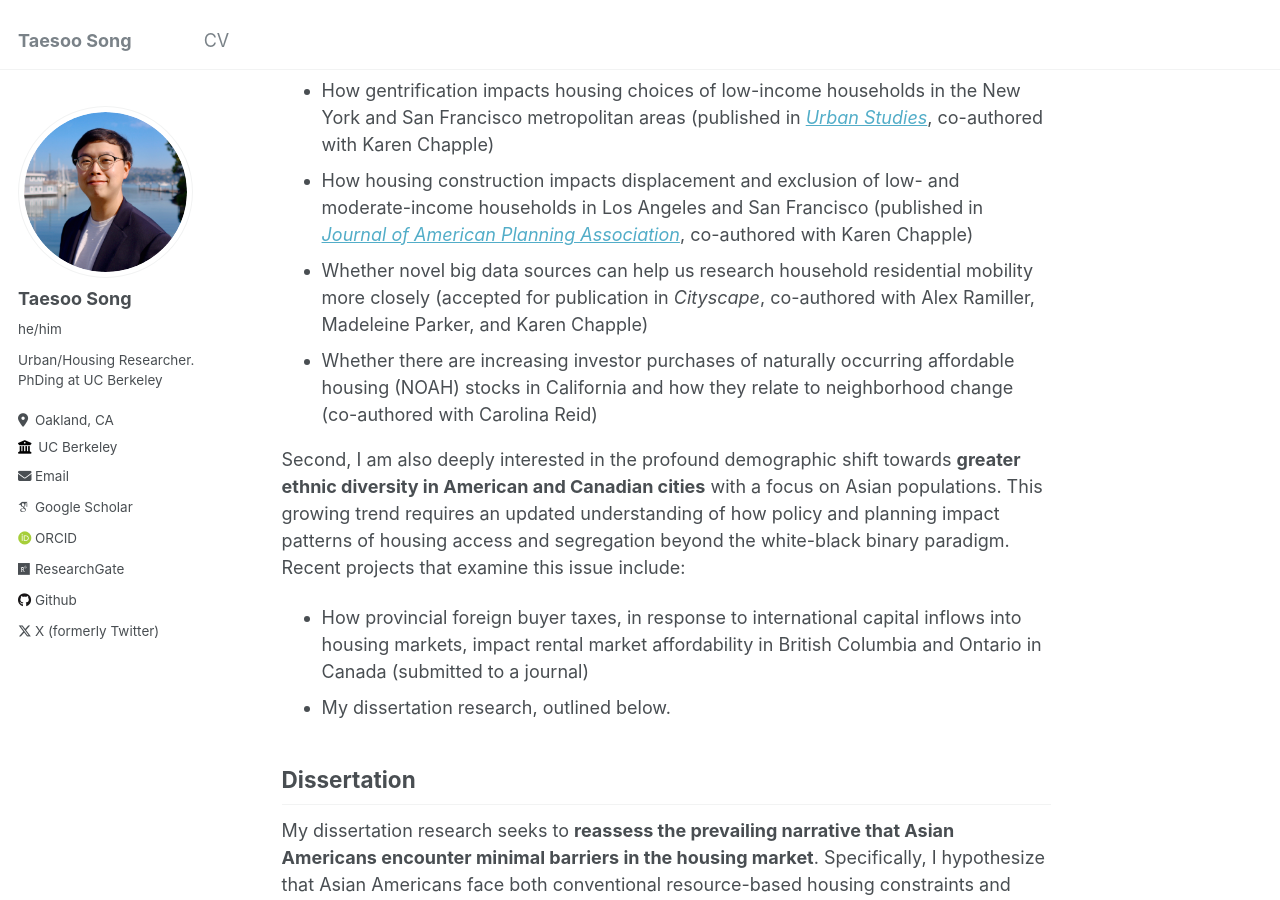
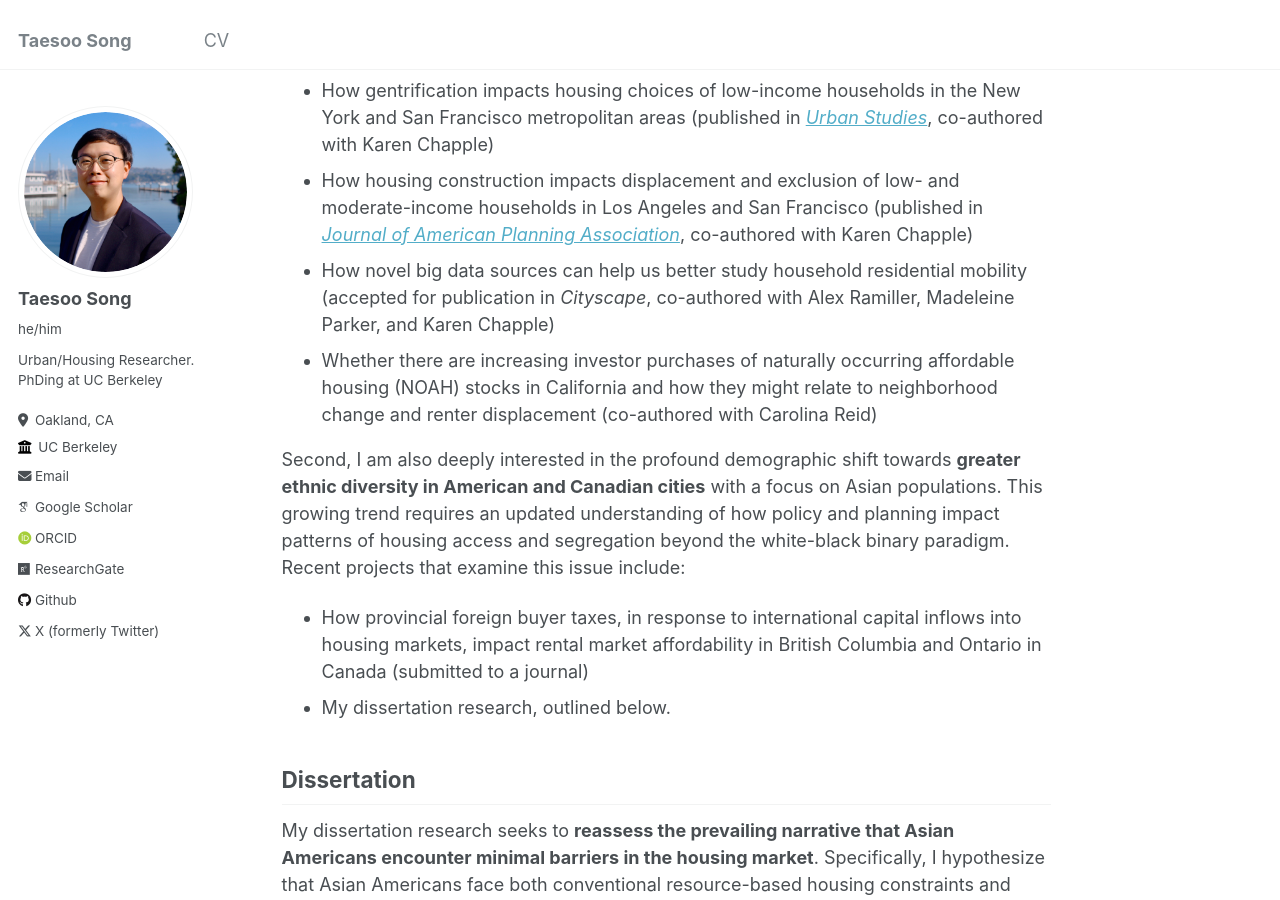
Before and after one commit to taesoosong/taesoosong.github.io, a Jekyll site: the page built from _pages/about.md, in a window 1280 px wide and 900 px high, scrolled down 806 px. Built offline with Jekyll 4.4.1, drawn with Linux system fonts in a browser that asks for light colours; some web fonts are replaced.

Commit message:
Update about.md

```diff
--- a/_pages/about.md
+++ b/_pages/about.md
@@ -25,8 +25,8 @@ I have two sets of closely related research areas.
 First, I study the nexus between **local housing policies, neighborhood change, and residential outcomes of low-income and minority households**, particularly in high-cost metropolitan areas. My recent and ongoing projects have explored:
 - How gentrification impacts housing choices of low-income households in the New York and San Francisco metropolitan areas (published in [_Urban Studies_](https://doi.org/10.1177/00420980241244699), co-authored with Karen Chapple)
 - How housing construction impacts displacement and exclusion of low- and moderate-income households in Los Angeles and San Francisco (published in [_Journal of American Planning Association_](https://doi.org/10.1080/01944363.2024.2319293), co-authored with Karen Chapple)
-- Whether novel big data sources can help us research household residential mobility more closely (accepted for publication in _Cityscape_, co-authored with Alex Ramiller, Madeleine Parker, and Karen Chapple)
-- Whether there are increasing investor purchases of naturally occurring affordable housing (NOAH) stocks in California and how they relate to neighborhood change (co-authored with Carolina Reid)
+- How novel big data sources can help us better study household residential mobility (accepted for publication in _Cityscape_, co-authored with Alex Ramiller, Madeleine Parker, and Karen Chapple)
+- Whether there are increasing investor purchases of naturally occurring affordable housing (NOAH) stocks in California and how they might relate to neighborhood change and renter displacement (co-authored with Carolina Reid)
 
 Second, I am also deeply interested in the profound demographic shift towards **greater ethnic diversity in American and Canadian cities** with a focus on Asian populations. This growing trend requires an updated understanding of how policy and planning impact patterns of housing access and segregation beyond the white-black binary paradigm. Recent projects that examine this issue include:
 - How provincial foreign buyer taxes, in response to international capital inflows into housing markets, impact rental market affordability in British Columbia and Ontario in Canada (submitted to a journal)
```
